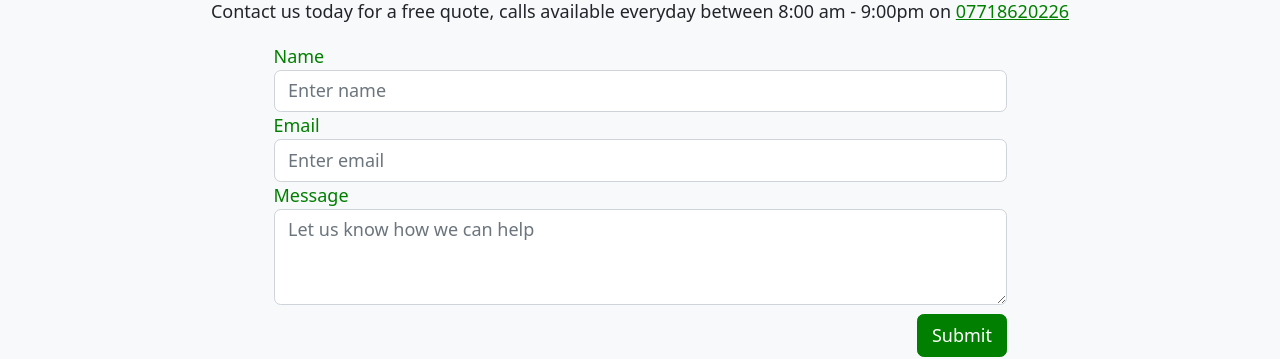
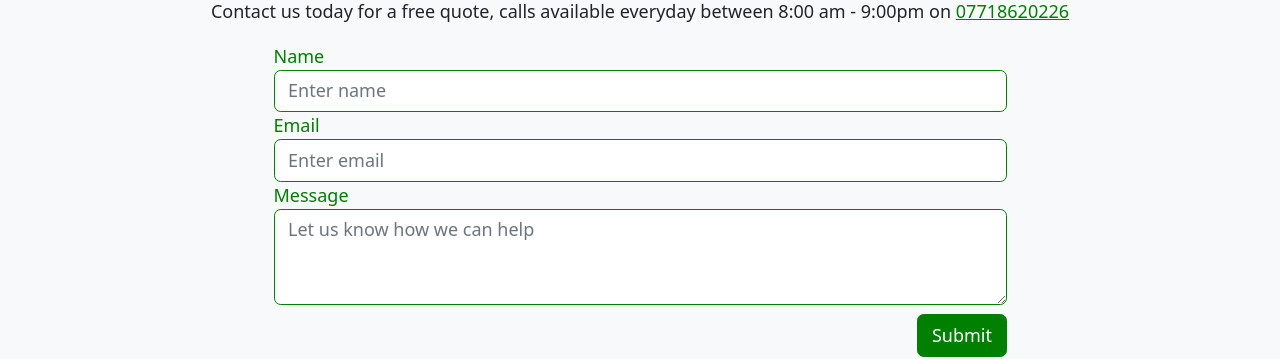
Before and after one commit to DeanParkin/j-kelly-app, a Next.js app: page / in a window 1280 px wide. Shown: the part 1059-1418 px from the top of the page. Built offline with nearby package versions, Linux system fonts and the light colour scheme; a web font is replaced by a local one.

Commit message:
contact form input borders

```diff
--- a/components/ContactForm.js
+++ b/components/ContactForm.js
@@ -63,7 +63,7 @@ export default function ContactForm() {
                 <label htmlFor="name">Name</label>
                 <input
                   type="text"
-                  className={`form-control ${
+                  className={`form-control border-primary ${
                     errors.contactName ? "border-danger" : ""
                   }`}
                   id="name"
@@ -80,7 +80,7 @@ export default function ContactForm() {
                 <label htmlFor="email">Email</label>
                 <input
                   type="text"
-                  className={`form-control ${
+                  className={`form-control border-primary ${
                     errors.contactEmail ? "border-danger" : ""
                   }`}
                   id="email"
@@ -103,7 +103,7 @@ export default function ContactForm() {
               <div className="form-group">
                 <label htmlFor="message">Message</label>
                 <textarea
-                  className={`form-control ${
+                  className={`form-control border-primary ${
                     errors.contactMessage ? "border-danger" : ""
                   }`}
                   id="message"
```
